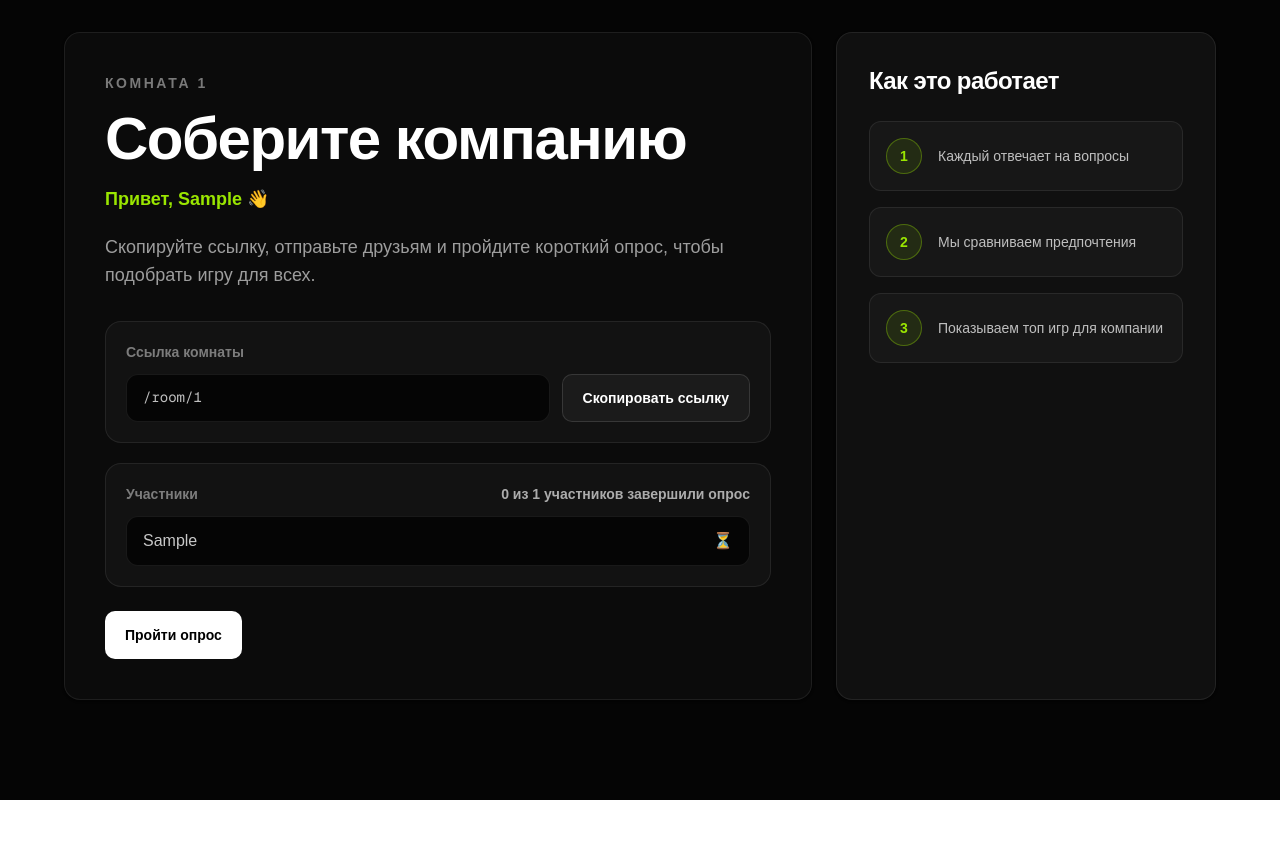
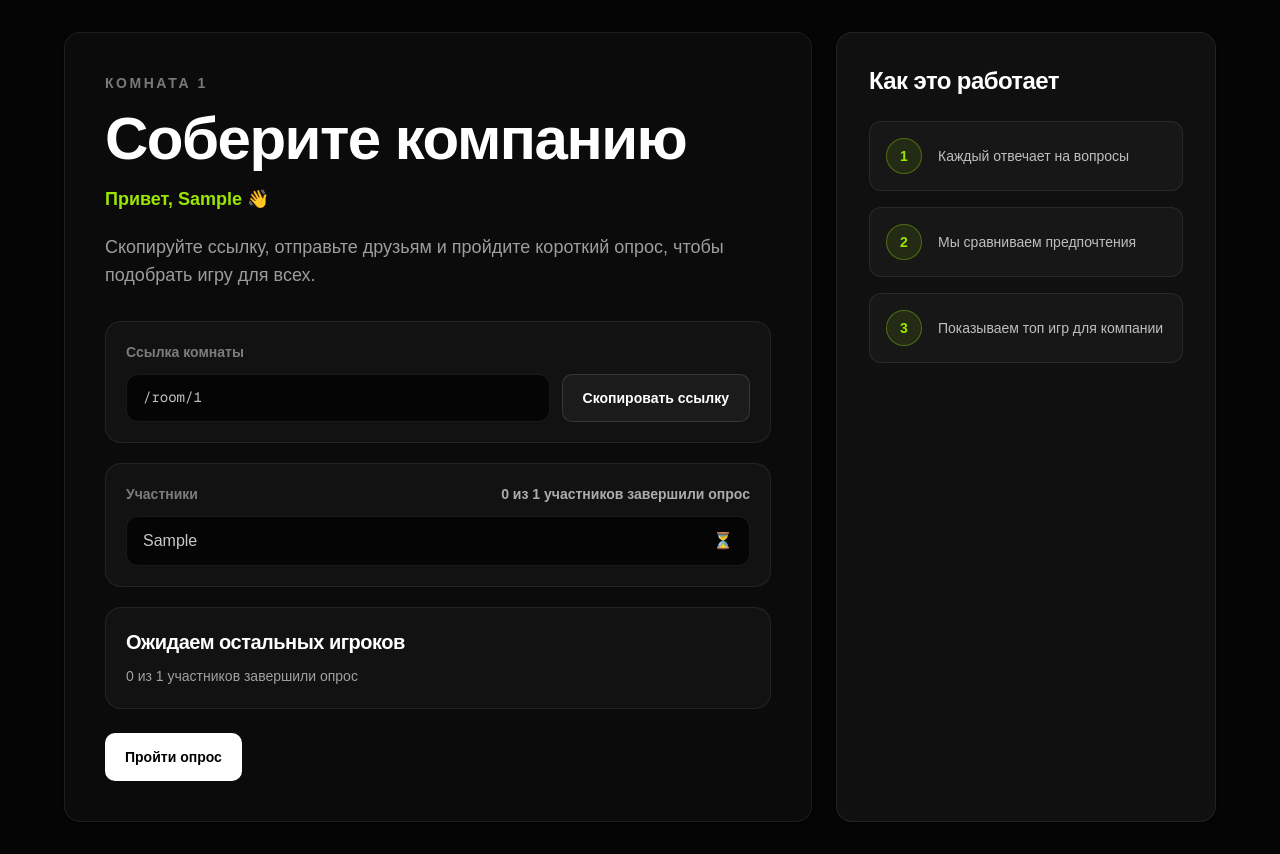
Before and after one commit to unitonli/game-match, a Next.js app: page /room/1 in a window 1280 px wide. Both pictures are taken after typing "Sample" into the empty fields and a click on the button "Продолжить". Before the commit the page ends 800 px from the top, so only its background shows below. Built offline with nearby package versions, Linux system fonts and the light colour scheme.

Commit message:
Add room results CTA

```diff
--- a/app/room/[code]/room-content.tsx
+++ b/app/room/[code]/room-content.tsx
@@ -21,12 +21,16 @@ export function RoomContent({ code }: RoomContentProps) {
   const [players, setPlayers] = useState<RoomPlayer[]>([]);
   const currentPlayer = players.find((player) => player.nickname === nickname);
   const isQuizCompleted = currentPlayer?.completedQuiz ?? false;
-  const completedPlayersCount = players.filter(
+  const totalPlayers = players.length;
+  const completedPlayers = players.filter(
     (player) => player.completedQuiz,
   ).length;
+  const allPlayersCompleted =
+    totalPlayers > 0 && completedPlayers === totalPlayers;
 
   const roomPath = `/room/${code}`;
   const quizPath = `${roomPath}/quiz`;
+  const resultsPath = `${roomPath}/results`;
   const steps = [
     "Каждый отвечает на вопросы",
     "Мы сравниваем предпочтения",
@@ -149,7 +153,7 @@ export function RoomContent({ code }: RoomContentProps) {
                   Участники
                 </p>
                 <p className="text-sm font-semibold text-white/65">
-                  {completedPlayersCount} из {players.length} участников
+                  {completedPlayers} из {totalPlayers} участников
                   завершили опрос
                 </p>
               </div>
@@ -175,6 +179,33 @@ export function RoomContent({ code }: RoomContentProps) {
                 ))}
               </div>
             </div>
+
+            {allPlayersCompleted ? (
+              <div className="mt-5 rounded-2xl border border-lime-400/25 bg-lime-400/10 p-4 sm:p-5">
+                <h2 className="text-xl font-bold tracking-tight text-lime-400">
+                  Все готовы
+                </h2>
+                <p className="mt-2 text-sm leading-6 text-white/68">
+                  Все участники прошли опрос. Можно смотреть общий результат.
+                </p>
+                <Link
+                  href={resultsPath}
+                  className="mt-4 inline-flex min-h-11 w-full items-center justify-center rounded-[10px] bg-lime-400 px-5 text-sm font-bold text-black transition hover:-translate-y-0.5 hover:bg-lime-300 focus:outline-none focus:ring-2 focus:ring-lime-300 focus:ring-offset-2 focus:ring-offset-[#0b0b0b] sm:w-auto"
+                >
+                  Показать результаты
+                </Link>
+              </div>
+            ) : (
+              <div className="mt-5 rounded-2xl border border-white/[0.08] bg-white/[0.03] p-4 sm:p-5">
+                <h2 className="text-xl font-bold tracking-tight text-white">
+                  Ожидаем остальных игроков
+                </h2>
+                <p className="mt-2 text-sm leading-6 text-white/60">
+                  {completedPlayers} из {totalPlayers} участников завершили
+                  опрос
+                </p>
+              </div>
+            )}
 
             <Link
               href={quizPath}
```
